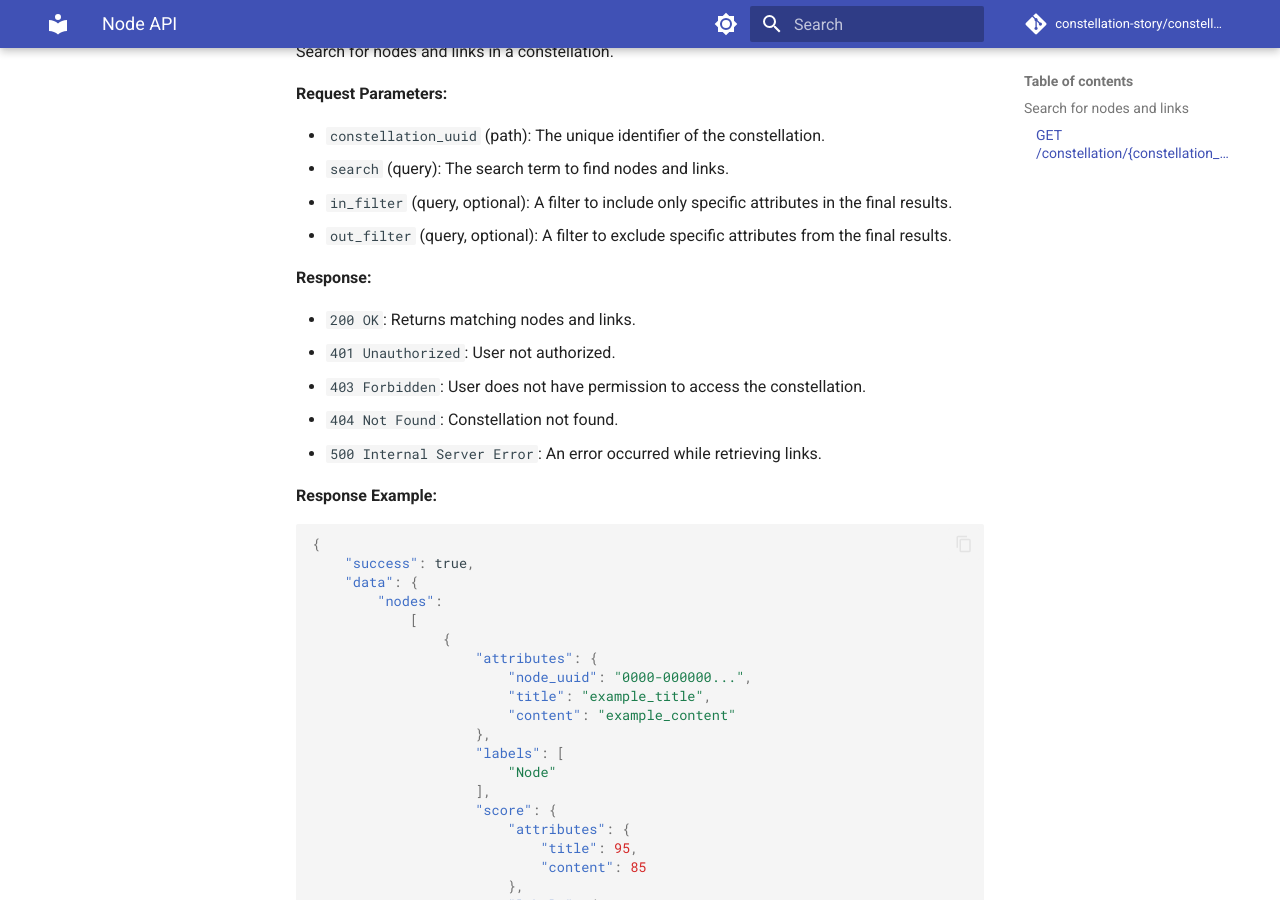
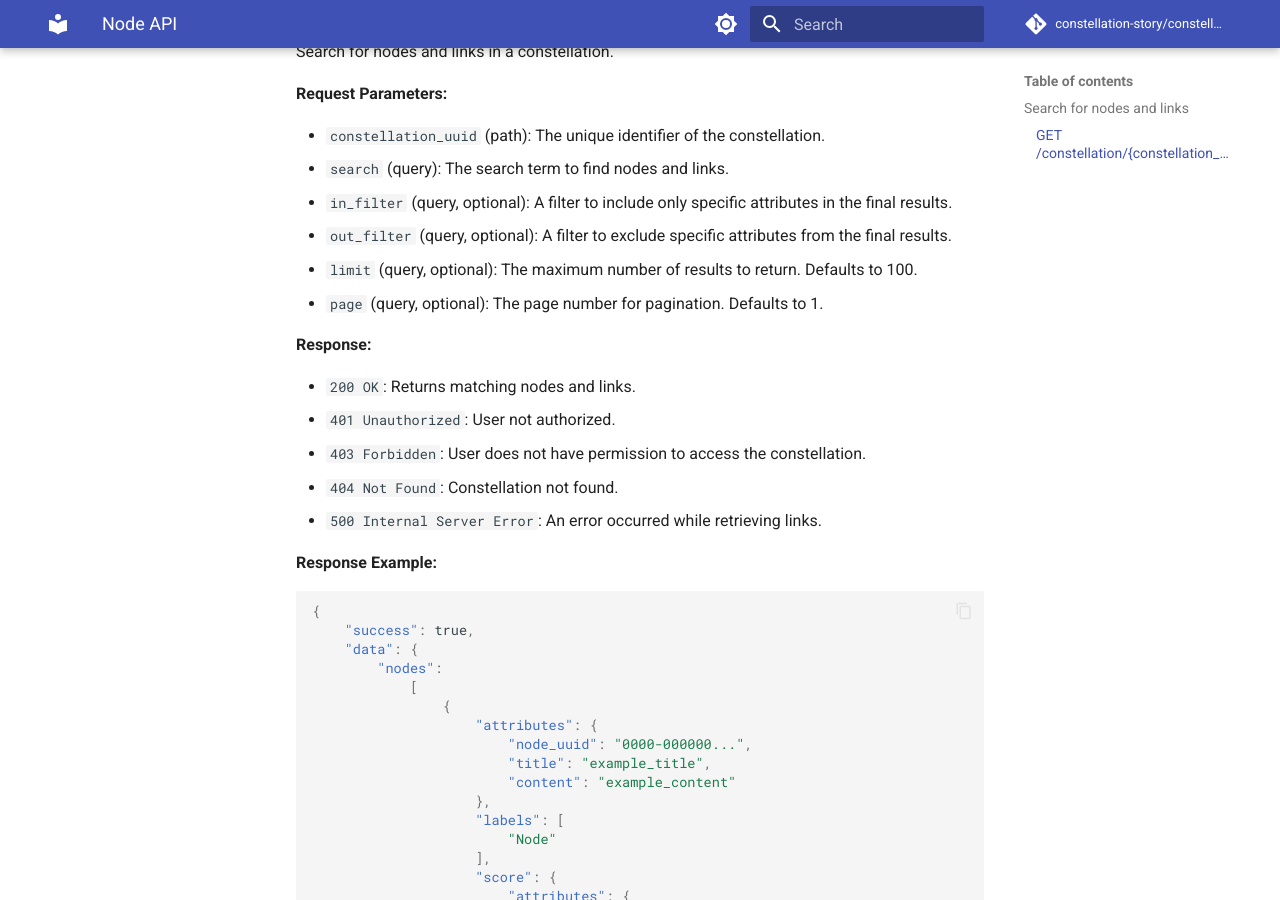
Before and after one commit to Kenan-Blasius/doc-constellation-backend, an MkDocs documentation site: the page built from docs/neo4j_api_endpoints/search.md, in a window 1280 px wide and 900 px high, scrolled down 418 px. Built offline with MkDocs 1.6.1 and Material for MkDocs 9.7.7, drawn with Linux system fonts in a browser that asks for light colours; comment, search, counter and statistics services are not loaded.

Commit message:
Automated push: 2025-06-14 08:10:40 modification to doc website

```diff
--- a/docs/neo4j_api_endpoints/search.md
+++ b/docs/neo4j_api_endpoints/search.md
@@ -16,6 +16,8 @@ Search for nodes and links in a constellation.
 - `search` (query): The search term to find nodes and links.
 - `in_filter` (query, optional): A filter to include only specific attributes in the final results.
 - `out_filter` (query, optional): A filter to exclude specific attributes from the final results.
+- `limit` (query, optional): The maximum number of results to return. Defaults to 100.
+- `page` (query, optional): The page number for pagination. Defaults to 1.
 
 **Response:**
 
```
